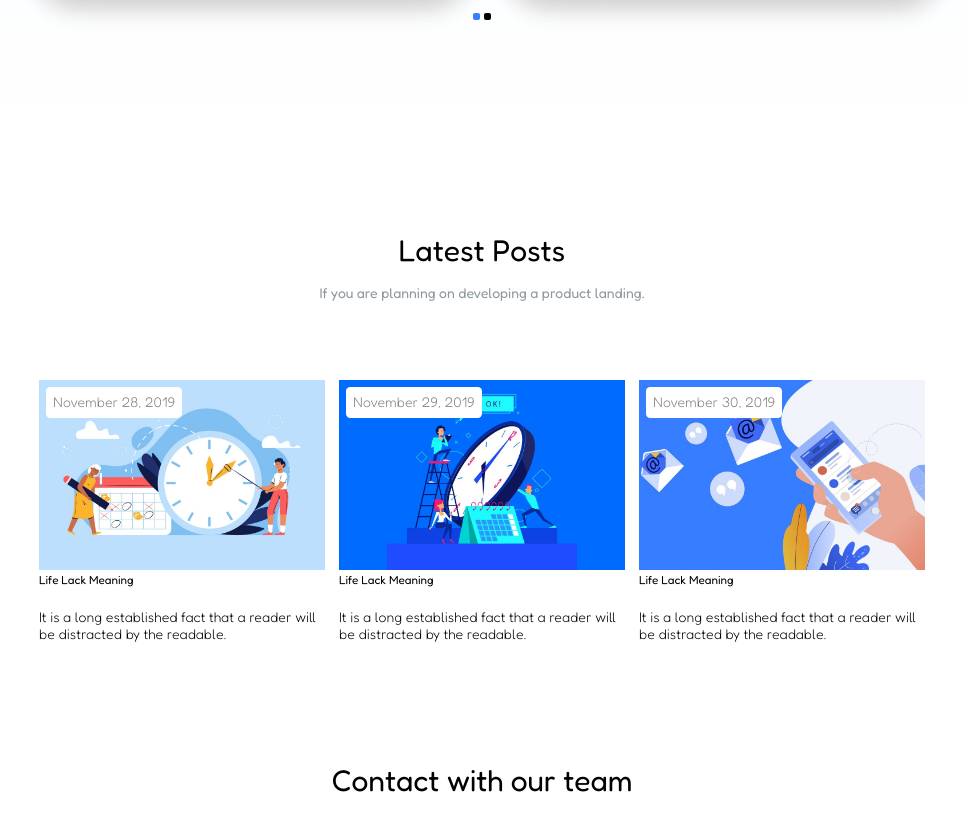
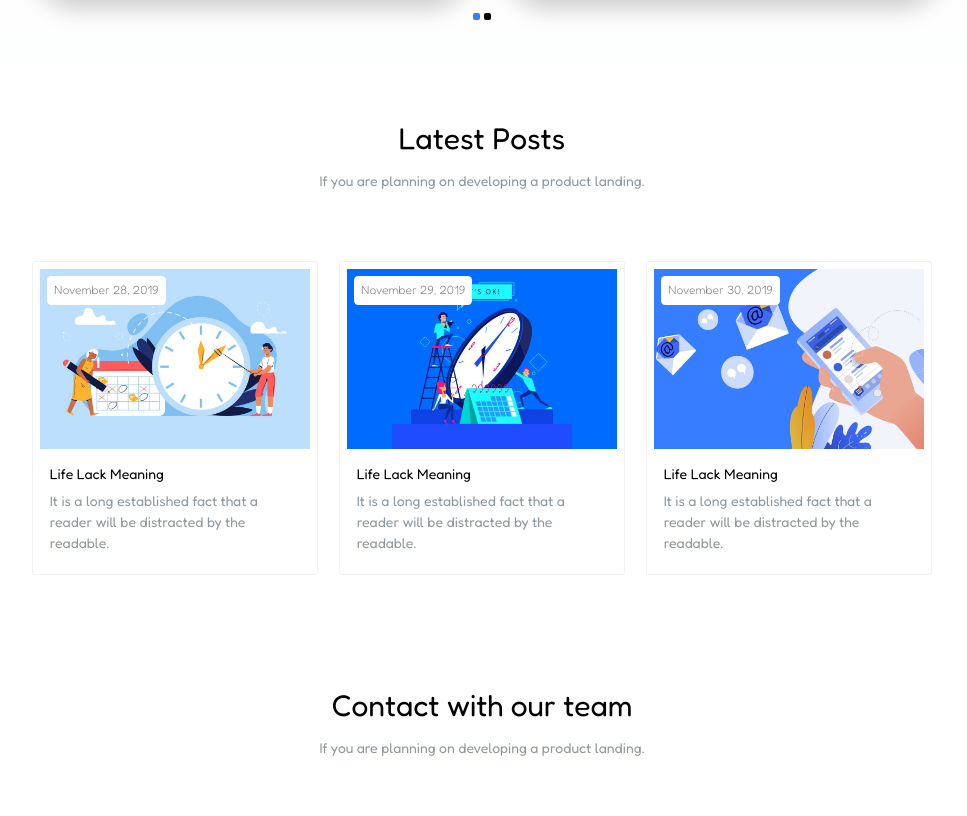
Before and after one commit to MGPasinetti/proj-html-vuejs, a Vue app: page / in a window 1280 px wide. Shown: the part 2500-3316 px from the top of the page, without its empty margins (158-1125 px from the left). Built offline with nearby package versions, Linux system fonts and the light colour scheme.

Commit message:
post-sec done

```diff
--- a/src/assets/styles/partials/_general.scss
+++ b/src/assets/styles/partials/_general.scss
@@ -60,6 +60,13 @@ small {
 	line-height: 1.5;
 }
 
+p {
+	font-size: 14px;
+	font-weight: 400;
+	color: $txt_color_grey;
+	line-height: 1.5;
+}
+
 nav li {
 	height: 100%;
 	border-bottom: 2px solid transparent;
--- a/src/components/CardPost.vue
+++ b/src/components/CardPost.vue
@@ -2,8 +2,10 @@
   <div class="post">
       <img :src="postData.srcImg" :alt="postData.title">
       <span>{{ postData.date }}</span>
-      <h5>{{ postData.title }}</h5>
-      <p>{{ postData.text }}</p>
+      <div class="text-post">
+        <h4>{{ postData.title }}</h4>
+        <p>{{ postData.text }}</p>
+      </div>
   </div>
 </template>
 
@@ -22,6 +24,8 @@ export default {
 .post {
     padding: .5rem;
     position: relative;
+    border: 1px solid $border_color_whitesmoke2;
+    border-radius: 3px;
 
     img {
         width: 100%;
@@ -35,6 +39,11 @@ export default {
         top: 1rem;
         left: 1rem;
         border-radius: .3rem;
+        font-size: 12px;
+    }
+
+    .text-post {
+        padding: 1rem .7rem;
     }
 }
 </style>
--- a/src/components/CardTestimonial.vue
+++ b/src/components/CardTestimonial.vue
@@ -55,17 +55,9 @@ export default {
       position: absolute;
       top: 4rem;
       font-size: 180px;
-      color: rgba(128, 128, 128, .2);
+      color: rgba(128, 128, 128, .1);
       transform: rotateY(180deg);
     }
-
-    p {
-      font-size: 14px;
-      font-weight: 400;
-      color: $txt_color_grey;
-      line-height: 1.5;
-    }
-
   }
 
   .stack-cards {
--- a/src/components/ContactFormSec.vue
+++ b/src/components/ContactFormSec.vue
@@ -1,6 +1,6 @@
 <template>
   <section class="contact-form-sec">
-      <div class="container-sec">
+      <div class="container-sec jumbotron">
             <div class="header-sec">
                 <h2>Contact with our team</h2>
                 <small>If you are planning on developing a product landing.</small>
--- a/src/components/PostsSec.vue
+++ b/src/components/PostsSec.vue
@@ -1,6 +1,6 @@
 <template>
   <section class="post-sec">
-      <div class="container-sec">
+      <div class="container-sec jumbotron">
             <div class="header-sec">
                 <h2>Latest Posts</h2>
                 <small>If you are planning on developing a product landing.</small>
@@ -51,16 +51,16 @@ export default {
 @import "../assets/styles/style.scss";
 
 .container-sec {
-    display: flex;
-    flex-direction: column;
-    align-items: center;
+    margin-top: -8rem;
+    @include col-layout($direction: column, $align: center);
 
     .posts-grid {
         display: flex;
         flex-wrap: wrap;
+        gap: 1.5rem;
 
         .card-post {
-            width: calc(100% / 3);
+            width: calc((100% - 3rem) / 3);
         }
     }
 }
--- a/src/components/TestimonialsSec.vue
+++ b/src/components/TestimonialsSec.vue
@@ -2,7 +2,7 @@
   <section class="testimonial-sec">
     <div class="big-sec">
       <img src="../assets/img/15.png" alt="">
-      <div class="container-sec">
+      <div class="container-sec jumbotron">
             <div class="header-sec">
                 <h2>Our Testimonials</h2>
                 <small>If you are planning on developing a product landing app or website, take a look at this beautiful-cafted</small>
```
